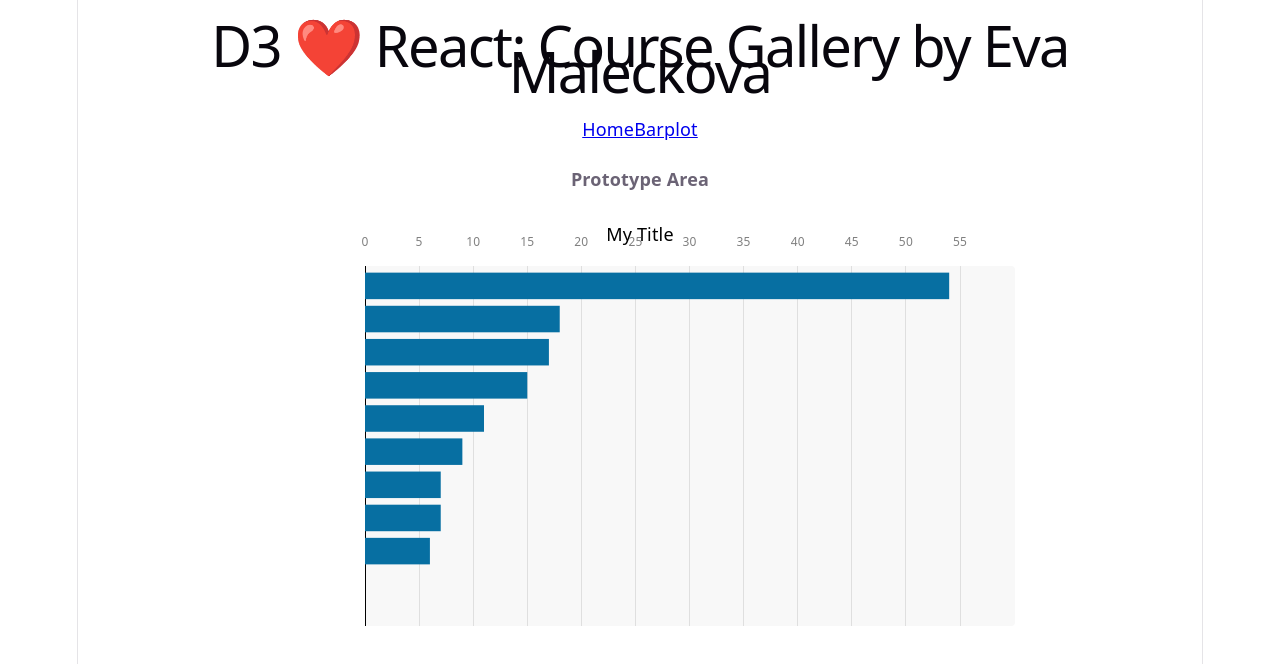
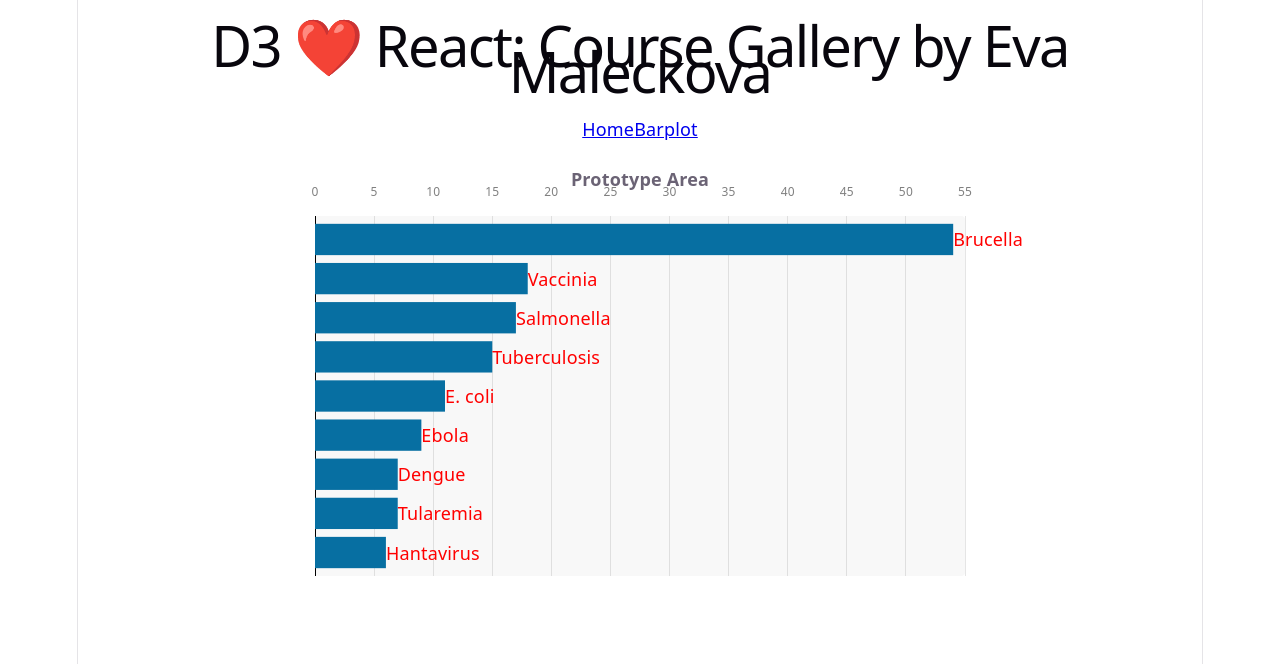
Before and after one commit to emaleckova/d3-react-class-2026, a React (Vite) app: page / in a window 1280 px wide. Shown: the top 664 px of the page. Built offline with nearby package versions, Linux system fonts and the light colour scheme.

Commit message:
Pathogen labels displayed

```diff
--- a/src/pages/Home.jsx
+++ b/src/pages/Home.jsx
@@ -34,10 +34,10 @@ const width = 650;
 const height = 360;
 
 const margins = {
-  top: 50,
-  right: 5,
-  bottom: 5,
-  left: 50,
+  top: 0,
+  right: 0,
+  bottom: 0,
+  left: 0,
 };
 
 const innerWidth = width - margins.left - margins.right;
@@ -71,14 +71,13 @@ export default function Home() {
       <h4>Prototype Area</h4>
 
       <svg width={width} height={height} overflow="visible">
-        <text x={width / 2} y={25} textAnchor="middle">
-          My Title
-        </text>
-
         {/*plotting area*/}
-        <g transform={`translate(${margins.left},${margins.top})`}>
+        <g transform={`translate(${margins.top},${margins.right})`}>
           {/*background*/}
           <rect width={width} height={height} fill="#f8f8f8" rx={4} />
+          <text x={width / 2} y={25} textAnchor="middle" fill="red">
+            My Title
+          </text>
           {/*axis lines*/}
           {xBreaks.map((d, i) => (
             <g key={i}>
@@ -91,6 +90,7 @@ export default function Home() {
                 opacity={0.2}
                 shapeRendering="crispEdges"
               />
+              {/*axis labels*/}
               <text
                 x={xScale(d)}
                 y={-25}
@@ -124,7 +124,20 @@ export default function Home() {
               fill="#076fa2"
             />
           ))}
+          {/*Pathogen labels*/}
+          {data.map((d, i) => (
+            <text
+              key={i}
+              x={xScale(d.count)}
+              y={yScale(d.name) + yScale.bandwidth() / 2}
+              alignmentBaseline="central"
+              fill="red"
+            >
+              {d.name}
+            </text>
+          ))}
         </g>
+        {/*End of transform group*/}
       </svg>
     </div>
   );
```
